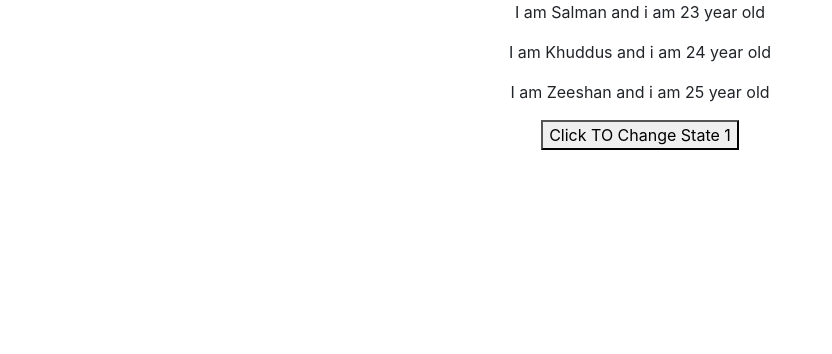
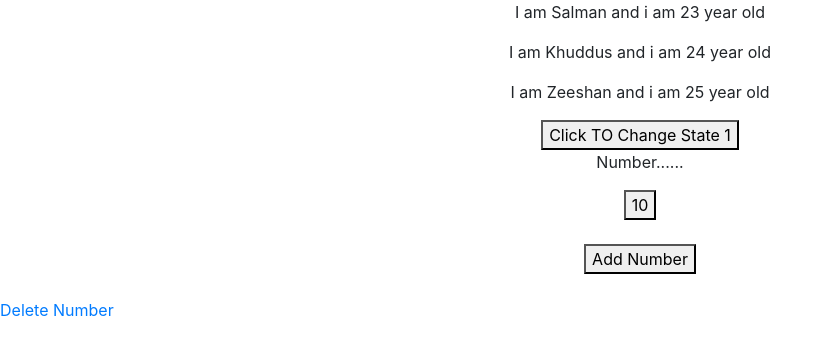
Before and after one commit to HusnainK721/my-first-app, a React (Create React App) app: page / in a window 1280 px wide. Shown: the top 354 px of the page, without its empty margins (0-832 px from the left). Built offline with nearby package versions, Linux system fonts and the light colour scheme.

Commit message:
workng with useState

```diff
--- a/src/Component/HomePage/LandingPage/Landing.jsx
+++ b/src/Component/HomePage/LandingPage/Landing.jsx
@@ -5,6 +5,7 @@ import { MainBodySection } from "../../C-MainBodySection/MainBodySection";
 import { RightNavigationSection } from "../../D-RightNavigationSection/RightNavigationSection";
 import { FooterSection } from "../../E-FooterSection/FooterSection";
 import { Module4ListAndConditional } from "../../Module-4-ListAndConditional/Module4ListAndConditional";
+import { CounterPractice } from "../../Practice/UseStatePractice/CounterPractice/CounterPractice";
 export const Landing = () => {
   return (
     <React.Fragment>
@@ -14,6 +15,7 @@ export const Landing = () => {
         <MainBodySection />
         <RightNavigationSection />
         <FooterSection />
+        <CounterPractice />
       </div>
       <div>{/* <Module4ListAndConditional /> */}</div>
     </React.Fragment>
--- a/src/Component/Practice/UseStatePractice/CounterPractice/CounterPractice.jsx
+++ b/src/Component/Practice/UseStatePractice/CounterPractice/CounterPractice.jsx
@@ -1,5 +1,26 @@
-import React from "react";
+import React, { useState } from "react";
 
 export const CounterPractice = () => {
-  return <div></div>;
+  const [addNumber, setAddNumber] = useState(10);
+
+  const handleAddCounter = () => {
+    setAddNumber(<img src="logo192.png" />);
+  };
+  const handleDeleteCounter = () => {
+    setAddNumber(<img src="Assets/Rose.jpg" style={{ float: "right" }} />);
+  };
+  return (
+    <div>
+      <p> Number......</p>
+      <button>{addNumber}</button>
+      <br />
+      <br />
+      <button onClick={handleAddCounter}>Add Number </button>
+      <br />
+      <br />
+      <a href="#" onClick={handleDeleteCounter} style={{ float: "left" }}>
+        Delete Number
+      </a>
+    </div>
+  );
 };
```
Also changed, not shown: 1 other file (tests, documents, lock files or other folders).
